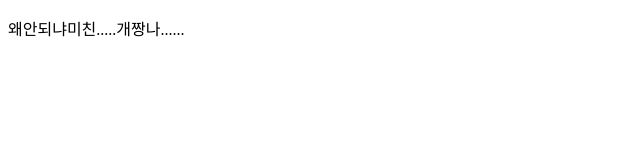
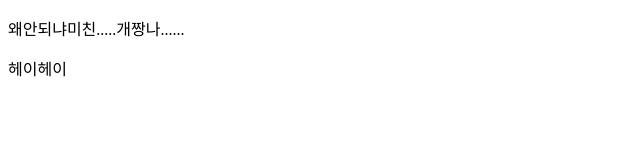
Before and after one commit to an102030/0318, a plain HTML site: page index.html in a window 1280 px wide. Shown: the full height of the page, 0-640 px from the left. Drawn offline with Linux system fonts and the light colour scheme.

Commit message:
인덱스 수정

```diff
--- a/index.html
+++ b/index.html
@@ -11,6 +11,9 @@
         <p>
             왜안되냐미친.....개짱나......
         </p>
+        <p>
+            헤이헤이
+        </p>
     </div>
 </body>
 </html>
```
